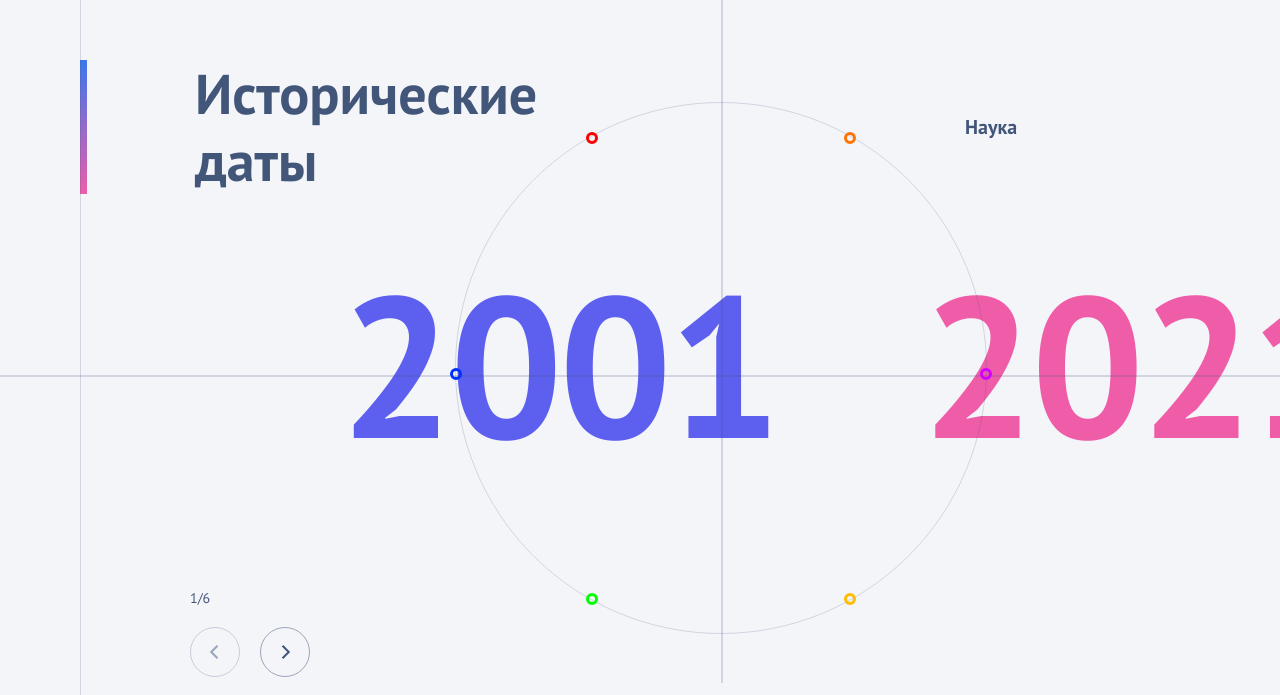
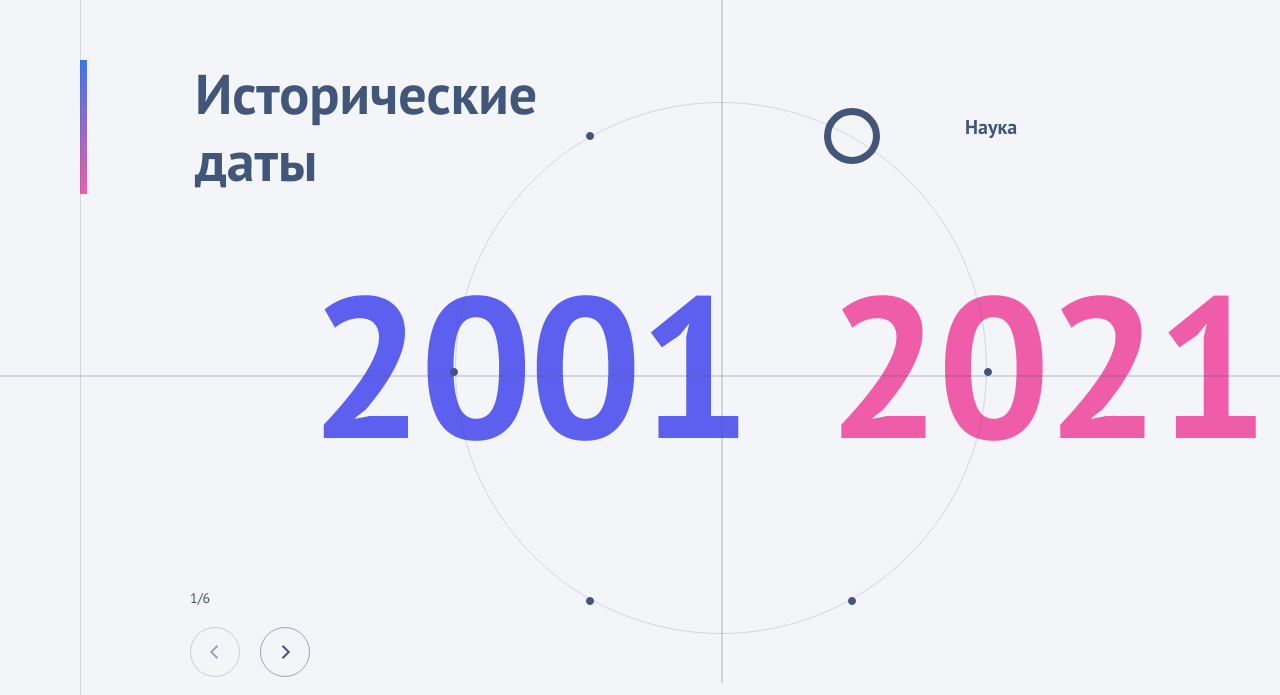
Before and after one commit to jsapro/historical-dates-app, a React app: page / in a window 1280 px wide. Shown: the part 105-800 px from the top of the page. Built offline with nearby package versions, Linux system fonts and the light colour scheme.

Commit message:
change dots animation

```diff
--- a/src/components/App.scss
+++ b/src/components/App.scss
@@ -97,49 +97,48 @@
   height: 6px;
   border-radius: 50%;
   position: absolute;
-  transition: 0.5s transform;
-  // background-color: #42567A;
-  // border: 1px solid var(--Black-blue, #42567A);
+  transition: 0.3s transform;
+  border: 1px solid #42567A;
+  background-color: #42567A;
+}
+
+.point_active {
+  transform: scale(7);
+  background-color: transparent;
 }
 
 .point:hover {
-  transform: scale(4);
+  transform: scale(7);
 }
 
 .point_1 {
   top: 29px;
   right: 130px;
-  border: 3px solid rgb(255, 115, 0);
 }
 
 .point_2 {
   top: 29px;
   left: 130px;
-  border: 3px solid red;
 }
 
 .point_3 {
   bottom: 28px;
   right: 130px;
-  border: 3px solid rgb(255, 187, 0);
 }
 
 .point_4 {
   bottom: 28px;
   left: 130px;
-  border: 3px solid rgb(0, 255, 0);
 }
 
 .point_5 {
   top: 50%;
   left: -6px;
-  border: 3px solid rgb(0, 47, 255);
 }
 
 .point_6 {
   top: 50%;
   right: -6px;
-  border: 3px solid rgb(212, 0, 255);
 }
 
 .info {
@@ -185,10 +184,10 @@
 
 .span_1 {
   color: var(--iris-100, #5d5fef);
-  padding-left: 260px;
+  padding-left: 230px;
 }
 
 .span_2 {
   color: var(--fuschia-100, #ef5da8);
-  padding-left: 144px;
+  padding-left: 80px;
 }
--- a/src/components/App.tsx
+++ b/src/components/App.tsx
@@ -97,12 +97,30 @@ const App = () => {
     <div ref={swiperContainerRef} className="container">
       <div className="circle">
         <div ref={wrapperRef} className="wrapper">
-          <div onClick={() => handleCircleClick(0)} className="point point_1"></div>
-          <div onClick={() => handleCircleClick(1)} className="point point_2"></div>
-          <div onClick={() => handleCircleClick(2)} className="point point_3"></div>
-          <div onClick={() => handleCircleClick(3)} className="point point_4"></div>
-          <div onClick={() => handleCircleClick(4)} className="point point_5"></div>
-          <div onClick={() => handleCircleClick(5)} className="point point_6"></div>
+          <div
+            onClick={() => handleCircleClick(0)}
+            className={`${slideNumber === 0 ? `point_active` : ''} point point_1`}
+          ></div>
+          <div
+            onClick={() => handleCircleClick(1)}
+            className={`${slideNumber === 1 ? `point_active` : ''} point point_2`}
+          ></div>
+          <div
+            onClick={() => handleCircleClick(2)}
+            className={`${slideNumber === 2 ? `point_active` : ''} point point_3`}
+          ></div>
+          <div
+            onClick={() => handleCircleClick(3)}
+            className={`${slideNumber === 3 ? `point_active` : ''} point point_4`}
+          ></div>
+          <div
+            onClick={() => handleCircleClick(4)}
+            className={`${slideNumber === 4 ? `point_active` : ''} point point_5`}
+          ></div>
+          <div
+            onClick={() => handleCircleClick(5)}
+            className={`${slideNumber === 5 ? `point_active` : ''} point point_6`}
+          ></div>
         </div>
       </div>
       <div className="info">
```
